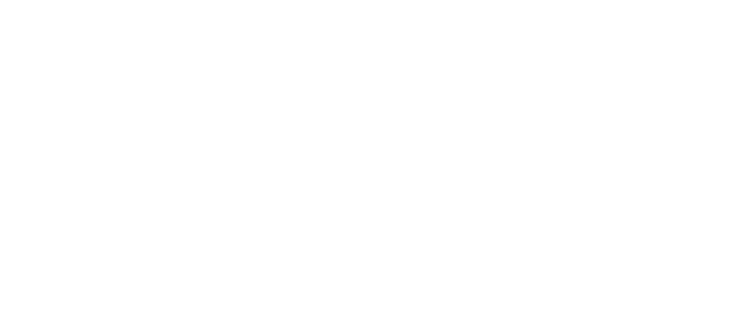
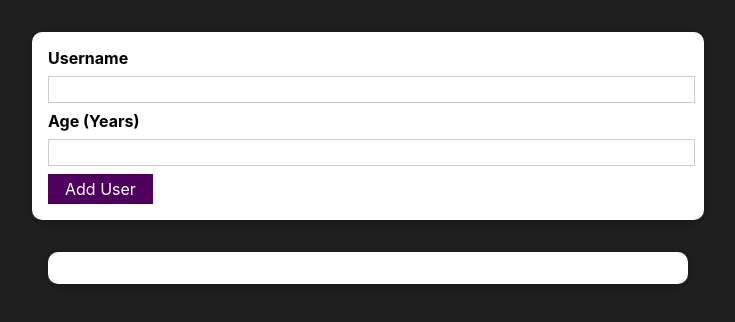
Before and after one commit to sajjadnazari/ReactApp, a React (Create React App) app: page / in a window 1280 px wide. Shown: the top 322 px of the page, without its empty margins (272-1007 px from the left). Built offline with nearby package versions, Linux system fonts and the light colour scheme.

Commit message:
init user project and add user

```diff
--- a/public/index.html
+++ b/public/index.html
@@ -24,7 +24,7 @@
       work correctly both with client-side routing and a non-root public URL.
       Learn how to configure a non-root public URL by running `npm run build`.
     -->
-    <title>React App</title>
+    <title>Test</title>
   </head>
   <body>
     <noscript>You need to enable JavaScript to run this app.</noscript>
--- a/src/App.js
+++ b/src/App.js
@@ -1,9 +1,19 @@
+import React, { useState } from 'react';
 import './App.css';
-
+import AddUser from './components/Users/AddUser';
+import UsersList from './components/Users/UsersList';
 
 const App = () => {
+    const [usersList, setUsersList] = useState([]);
+    const addUserHandler = (userName, userAge) => {
+        setUsersList((prevUsersList) => {
+            return [...prevUsersList, { name: userName, age: userAge }]
+        });
+    }
     return (
         <div>
+            <AddUser onAddUser={addUserHandler} />
+            <UsersList users={usersList} />
         </div>
     );
 }
--- /dev/null
+++ b/src/components/UI/Button.js
@@ -0,0 +1,15 @@
+import React from "react";
+import classes from './button.module.css';
+
+const Button = props => {
+    return (
+        <button
+            className={classes.button}
+            type={props.type || 'button'}
+            onClick={props.onClick}>
+            {props.children}
+        </button>
+        );
+};
+
+export default Button;
--- /dev/null
+++ b/src/components/UI/Card.js
@@ -0,0 +1,9 @@
+import React from "react";
+import classes from './card.module.css';
+
+
+const Card = (props) => {
+    return (<div className={`${classes.card} ${props.className}`}>{props.children}</div>);
+  };
+
+export default Card;
--- /dev/null
+++ b/src/components/UI/button.module.css
@@ -0,0 +1,18 @@
+.button {
+    font: inherit;
+    border: 1px solid #4f005f;
+    background: #4f005f;
+    color: white;
+    padding: 0.25rem 1rem;
+    cursor: pointer;
+}
+
+.button:hover,
+.button:active {
+    background: #741188;
+    border-color: #741188;
+}
+
+.button:focus {
+    outline: none;
+}
--- /dev/null
+++ b/src/components/UI/card.module.css
@@ -0,0 +1,5 @@
+.card {
+    background: white;
+    box-shadow: 0 2px 8px rgba(0, 0, 0, 0.26);
+    border-radius: 10px;
+  }
--- /dev/null
+++ b/src/components/Users/AddUser.js
@@ -0,0 +1,47 @@
+import React, { useState } from "react";
+import Card from "../UI/Card";
+import classes from './addUser.module.css';
+import Button from "../UI/Button";
+const AddUser = props => {
+
+    const [userNameEntered, setUserName] = useState('');
+    const [ageEntered, setAge] = useState('');
+
+    const addUserHandler = (event) => {
+        event.preventDefault();
+
+        if (userNameEntered.trim().length === 0 || ageEntered.trim().length === 0) {
+            return;
+        }
+        if (+ageEntered < 1) {
+            return;
+        }
+        props.onAddUser(userNameEntered, ageEntered)
+        setUserName('');
+        setAge('');
+    };
+
+    const userNameChangeHandler = (event) => {
+        setUserName(event.target.value);
+    };
+
+    const ageNameChangeHandler = (event) => {
+        setAge(event.target.value);
+    };
+
+    return (
+        <Card className={classes.input}>
+            <form onSubmit={addUserHandler}>
+                <label htmlFor="username">Username</label>
+                <input id="username" type="text" value={userNameEntered} onChange={userNameChangeHandler} />
+                <label htmlFor="age">Age (Years)</label>
+                <input id="age" type="number" value={ageEntered} onChange={ageNameChangeHandler} />
+                <Button type="submit">Add User</Button>
+            </form>
+        </Card>
+    );
+};
+
+
+
+export default AddUser;
--- /dev/null
+++ b/src/components/Users/UsersList.js
@@ -0,0 +1,19 @@
+import React from "react";
+import Card from "../UI/Card";
+import classes from './usersList.module.css';
+
+const UsersList = props => {
+    return (
+        <Card className={classes.users}>
+        <ul>
+            {props.users.map((user) => (
+                <li>
+                    {user.name} (Age :{user.age})
+                </li>
+                ))}
+        </ul>
+        </Card>
+    );
+};
+
+export default UsersList;
--- /dev/null
+++ b/src/components/Users/addUser.module.css
@@ -0,0 +1,26 @@
+.input {
+    margin: 2rem auto;
+    padding: 1rem;
+    width: 90%;
+    max-width: 40rem;
+  }
+
+  .input label {
+    display: block;
+    font-weight: bold;
+    margin-bottom: 0.5rem;
+  }
+
+  .input input {
+    font: inherit;
+    display: block;
+    width: 100%;
+    border: 1px solid #ccc;
+    padding: 0.15rem;
+    margin-bottom: 0.5rem;
+  }
+
+  .input input:focus {
+    outline: none;
+    border-color: #4f005f;
+  }
--- /dev/null
+++ b/src/components/Users/usersList.module.css
@@ -0,0 +1,16 @@
+.users {
+    margin: 2rem auto;
+    width: 90%;
+    max-width: 40rem;
+}
+
+.users ul {
+    list-style: none;
+    padding: 1rem;
+}
+
+.users li {
+    border: 1px solid #ccc;
+    margin: 0.5rem 0;
+    padding: 0.5rem;
+}
--- a/src/index.css
+++ b/src/index.css
@@ -5,6 +5,7 @@
     sans-serif;
   -webkit-font-smoothing: antialiased;
   -moz-osx-font-smoothing: grayscale;
+  background-color: #1f1f1f;
 }
 
 code {
```
Also changed, not shown: 1 other file (tests, documents, lock files or other folders).
